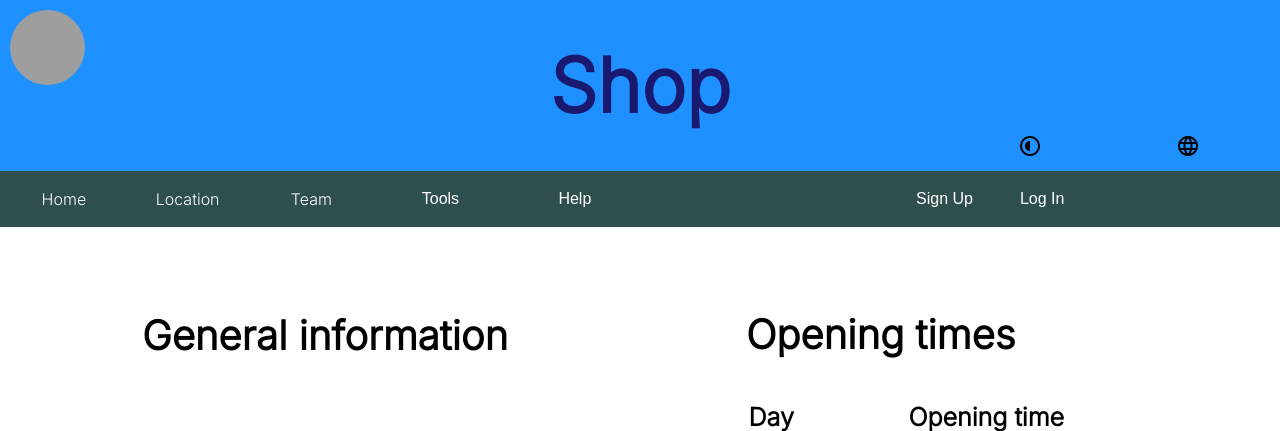
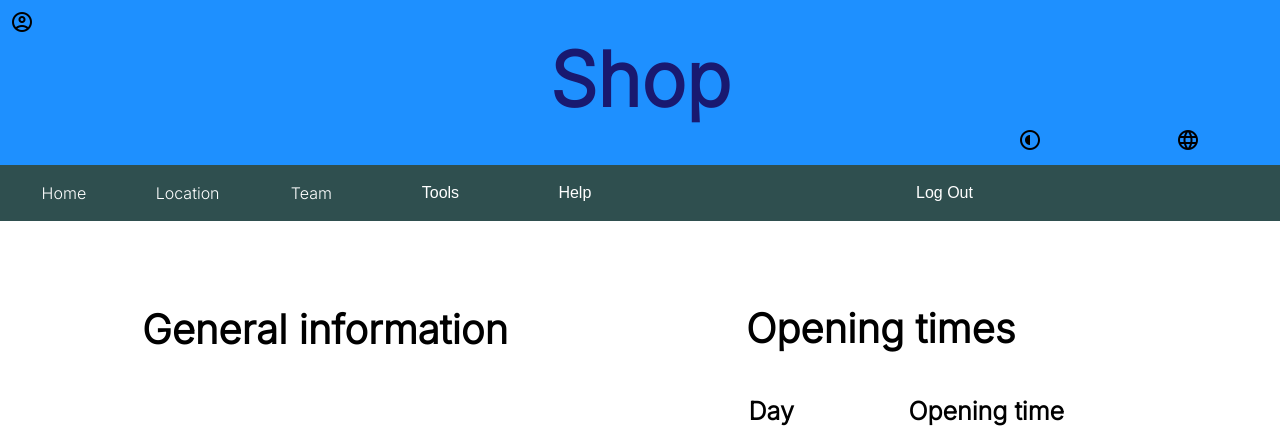
Before and after one commit to marcoplaneo/planeo_internship, a PHP site: page / in a window 1280 px wide. Shown: the top 431 px of the page. Run offline with PHP 8.4, Linux system fonts and the light colour scheme; the visitor is signed in with stand-in values (Sample User, id 1); data that the repository does not hold is empty; grey boxes are pictures that could not be loaded.

Commit message:
changed profile picture from gollum to account picture to make it the settings page

```diff
--- a/html/css/style.css
+++ b/html/css/style.css
@@ -411,11 +411,17 @@ div.sticky {
 #profile {
     position: relative;
     top: 10px;
+    margin-left: 10px;
+    cursor: pointer;
+    height: 75px;
+    width: 75px;
 }
 
+/*
 #profilepic {
     margin-left: 10px;
 }
+*/
 
 .core {
     width: 50%;
@@ -541,6 +547,11 @@ a {
 
 a:hover {
     color: grey;
+}
+
+a.profilelink {
+    color: black;
+    text-decoration: none;
 }
 
 @media screen and (max-width: 1500px) {
--- a/html/index.php
+++ b/html/index.php
@@ -13,12 +13,27 @@ session_start();
           href="https://fonts.googleapis.com/css2?family=Material+Symbols+Outlined:opsz,wght,FILL,GRAD@24,400,0,0"/>
     <link rel="stylesheet"
           href="https://fonts.googleapis.com/css2?family=Material+Symbols+Outlined:opsz,wght,FILL,GRAD@24,400,0,0"/>
+    <link rel="stylesheet" href="https://fonts.googleapis.com/css2?family=Material+Symbols+Outlined:opsz,wght,FILL,GRAD@24,400,0,0" />
 </head>
 <body>
 <div id="profile">
-    <a id="profilepic" href="profile.html"><img
-                src="https://pyxis.nymag.com/v1/imgs/5d4/f6e/c6aeaba039ba41d69a9dbce8c3523ec471-11-gollum.rsquare.w700.jpg"
-                alt="Gollum" style="width: 75px; height: 75px"></a>
+<?php
+if (!empty($_SESSION["status"]) && $_SESSION["status"] == "started") {
+?>
+    <span class="material-symbols-outlined">
+        <a href="profile.html" class="profilelink">account_circle</a>
+</span>
+<?php
+}else{
+?>
+    <script>
+        h1{
+            margin-top: -100px;
+        }
+    </script>
+<?php
+}
+?>
 </div>
 <div class="dm">
     <button id="darkmode" class="button" onclick="darkMode()">
```
